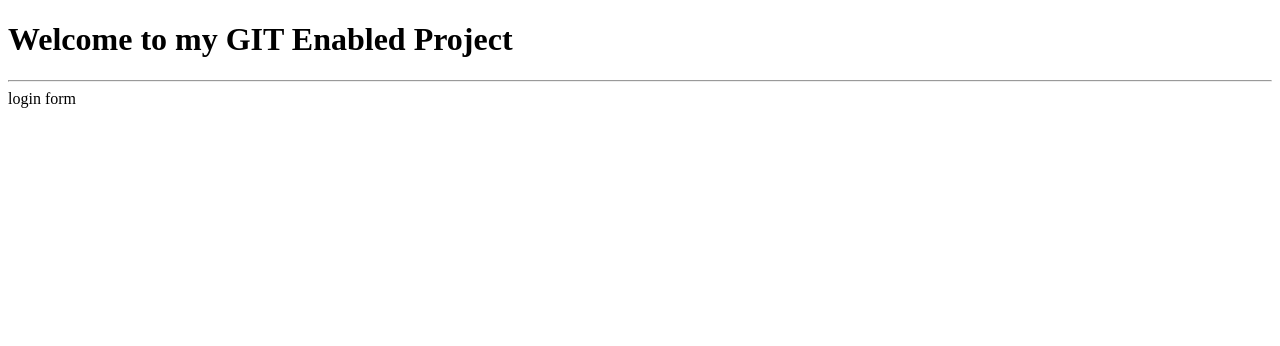
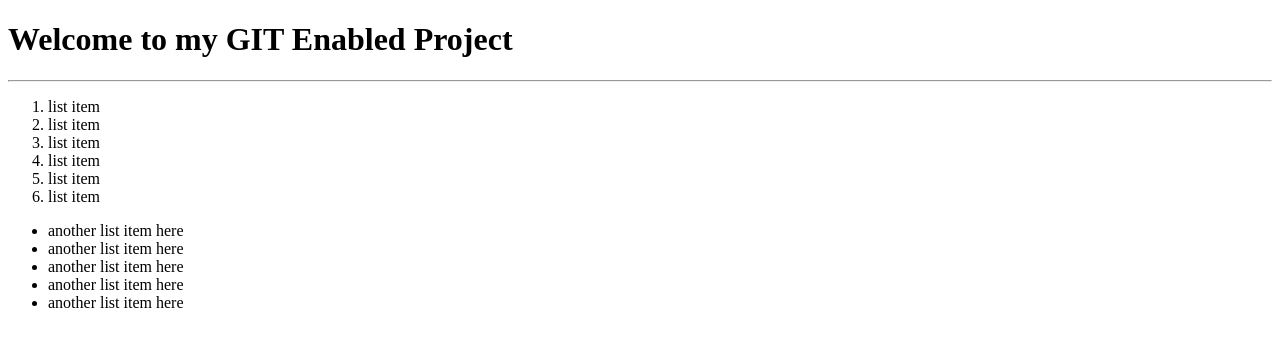
Before and after one commit to nplusplusstudios/git_alone, a plain HTML site: page index.html in a window 1280 px wide. Drawn offline with Linux system fonts and the light colour scheme.

Commit message:
added index html some ul and ol tags

```diff
--- a/index.html
+++ b/index.html
@@ -7,6 +7,21 @@
   <body>
     <h1>Welcome to my GIT Enabled Project</h1>
     <hr />
-    login form
+    <ol>
+      <li>list item </li>
+      <li>list item </li>
+      <li>list item </li>
+      <li>list item </li>
+      <li>list item </li>
+      <li>list item </li>
+    </ol>
+
+    <ul>
+      <li>another list item here</li>
+      <li>another list item here</li>
+      <li>another list item here</li>
+      <li>another list item here</li>
+      <li>another list item here</li>
+    </ul>
     </body>
 </html>
```
